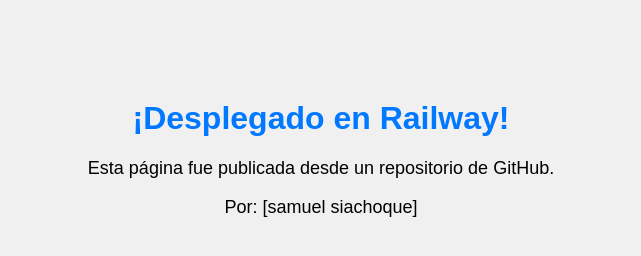
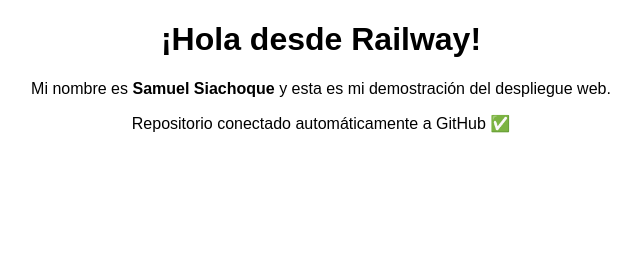
Before and after one commit to samulx22/demo-railway, a website: page public/index.html in a window 1280 px wide. Shown: the whole page, without its empty margins (319-960 px from the left). Drawn offline with Linux system fonts and the light colour scheme.

Commit message:
Revise index.html for Railway deployment demo
Updated the HTML structure and content for the Railway demo page.

```diff
--- a/public/index.html
+++ b/public/index.html
@@ -1,26 +1,13 @@
 <!DOCTYPE html>
 <html lang="es">
-  <head>
-    <meta charset="UTF-8">
-    <title>Mi demo Railway</title>
-    <style>
-      body {
-        font-family: Arial, sans-serif;
-        text-align: center;
-        background-color: #f0f0f0;
-        margin-top: 100px;
-      }
-      h1 {
-        color: #0078ff;
-      }
-      p {
-        font-size: 18px;
-      }
-    </style>
-  </head>
-  <body>
-    <h1> ¡Desplegado en Railway!</h1>
-    <p>Esta página fue publicada desde un repositorio de GitHub.</p>
-    <p>Por: [samuel siachoque]</p>
-  </body>
+<head>
+  <meta charset="UTF-8">
+  <meta name="viewport" content="width=device-width, initial-scale=1.0">
+  <title>Mi primera web en Railway</title>
+</head>
+<body style="text-align:center; font-family:sans-serif;">
+  <h1>¡Hola desde Railway!</h1>
+  <p>Mi nombre es <strong>Samuel Siachoque</strong> y esta es mi demostración del despliegue web.</p>
+  <p>Repositorio conectado automáticamente a GitHub ✅</p>
+</body>
 </html>
```
